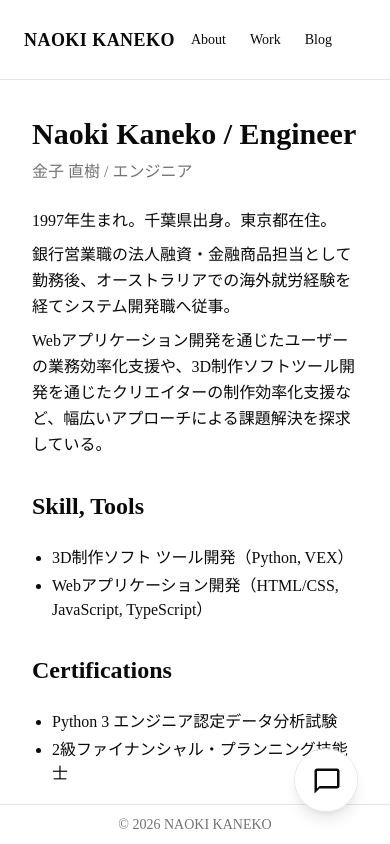
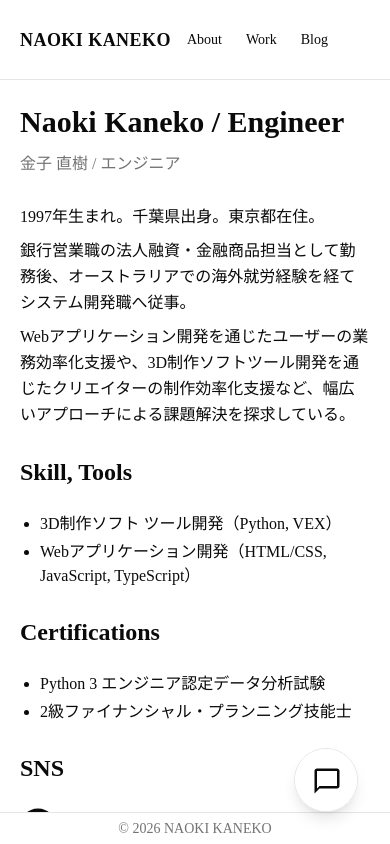
Before and after one commit to nokgc333/naokikaneko, a Next.js app: page /about in a window 390 px wide. Shown: the top 844 px of the page. Built offline with nearby package versions, Linux system fonts and the light colour scheme.

Commit message:
feat: restyle responsive design

```diff
--- a/src/app/about/page.tsx
+++ b/src/app/about/page.tsx
@@ -22,15 +22,18 @@ const certifications = [
 
 export default function About() {
   return (
-    <main className="mx-auto w-full max-w-7xl px-8 py-9">
-      <div className="flex w-full flex-col gap-8">
+    <main className="mx-auto w-full max-w-7xl px-5 lg:px-10 py-6 lg:py-9">
+      <div className="flex w-full flex-col gap-7 lg:gap-10">
         <section>
-          <h1 className="mb-2 text-3xl font-bold" lang="en">
+          <h1 className="mb-3 text-3xl font-bold" lang="en">
             Naoki Kaneko / Engineer
           </h1>
-          <p className="mb-6 text-base text-muted-foreground">
+          <p className="text-base text-muted-foreground">
             金子 直樹 / エンジニア
           </p>
+        </section>
+
+        <section>
           <p className="mb-2 leading-relaxed">
             1997年生まれ。千葉県出身。東京都在住。
           </p>
--- a/src/components/site-footer.tsx
+++ b/src/components/site-footer.tsx
@@ -1,6 +1,6 @@
 export default function SiteFooter() {
   return (
-    <footer className="fixed inset-x-0 bottom-0 z-50 flex h-10 items-center justify-center border-t border-border bg-background px-10">
+    <footer className="fixed inset-x-0 bottom-0 z-50 flex h-8 lg:h-10 items-center justify-center border-t border-border bg-background px-10">
       <p className="text-sm text-muted-foreground">&copy; 2026 NAOKI KANEKO</p>
     </footer>
   );
--- a/src/components/site-header.tsx
+++ b/src/components/site-header.tsx
@@ -13,7 +13,7 @@ const snsLinks = [
 
 export default function SiteHeader() {
   return (
-    <header className="fixed inset-x-0 top-0 z-50 flex h-20 items-center gap-4 border-b border-border bg-background px-6 lg:gap-6 lg:px-10">
+    <header className="fixed inset-x-0 top-0 z-50 flex h-20 items-center gap-4 lg:gap-6 border-b border-border bg-background px-5 lg:px-10">
       <Link href="/about" className="whitespace-nowrap text-lg font-bold tracking-wide" lang="en">
         NAOKI KANEKO
       </Link>
```
